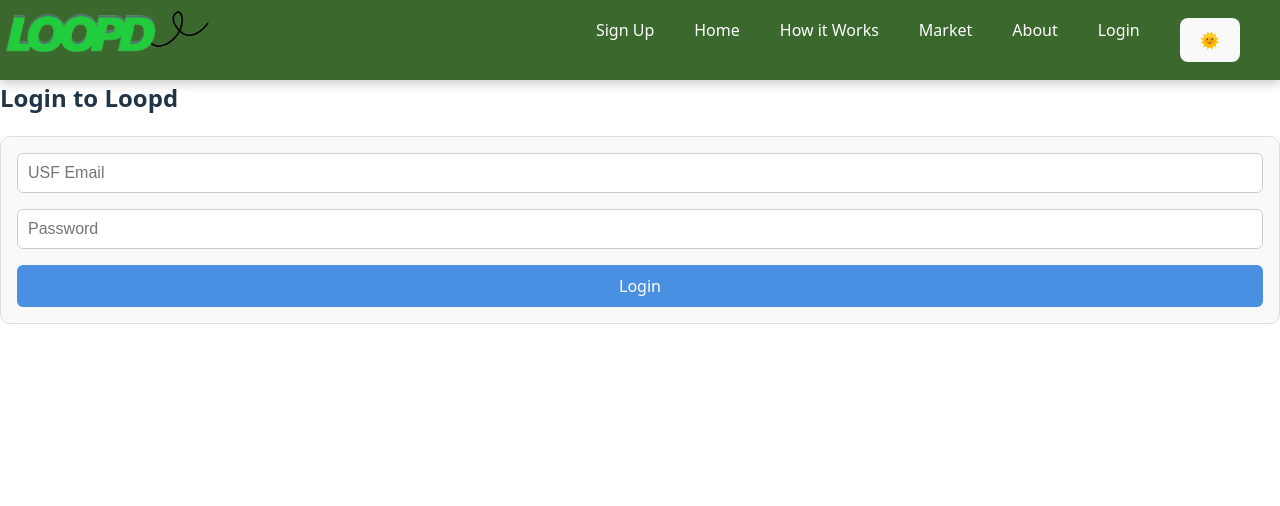
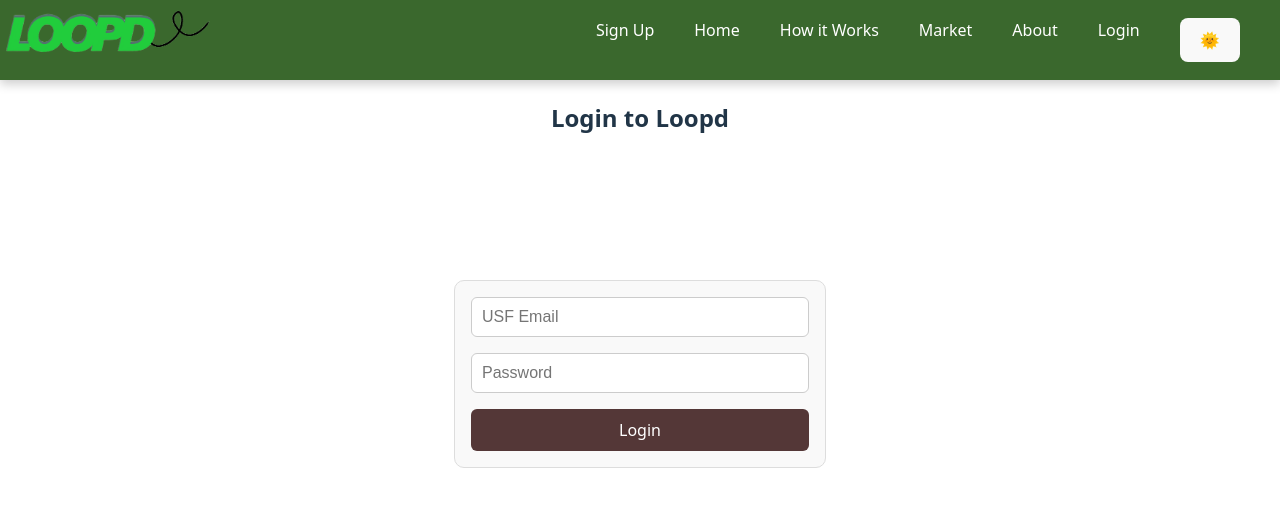
Before and after one commit to shubhivermax/loopd, a React (Vite) app: page /Login in a window 1280 px wide. Shown: the top 506 px of the page. Built offline with nearby package versions, Linux system fonts and the light colour scheme.

Commit message:
styles changed for login

```diff
--- a/src/App.css
+++ b/src/App.css
@@ -406,13 +406,13 @@
 
 form input:focus,
 form textarea:focus {
-  border-color: #4a90e2;
+  border-color: #543737;
   outline: none;
 }
 
 /* Submit button */
 form button[type="submit"] {
-  background-color: #4a90e2;
+  background-color: #543737;
   color: white;
   padding: 10px 16px;
   font-size: 16px;
@@ -423,7 +423,8 @@
 }
 
 form button[type="submit"]:hover {
-  background-color: #3a78c2;
+  background-color: white;
+  color: black;
 }
 
 /* Optional: Style the buttons container */
@@ -540,6 +541,20 @@
   width: 30%;
 }
 
+.login-container{
+  display: flex;
+  flex-direction: column;    /* stack children vertically */
+  justify-content: center; /* horizontal center */
+  align-items: center;     /* vertical center */
+  gap: 20px;                 /* spacing between title, form, and button */
+  padding: 20px;
+}
+
+.login-form {
+  margin-top:10%;
+  width: 30%;
+}
+
 .blurb-text{
   max-width: 35%;
   text-align: center;
```
